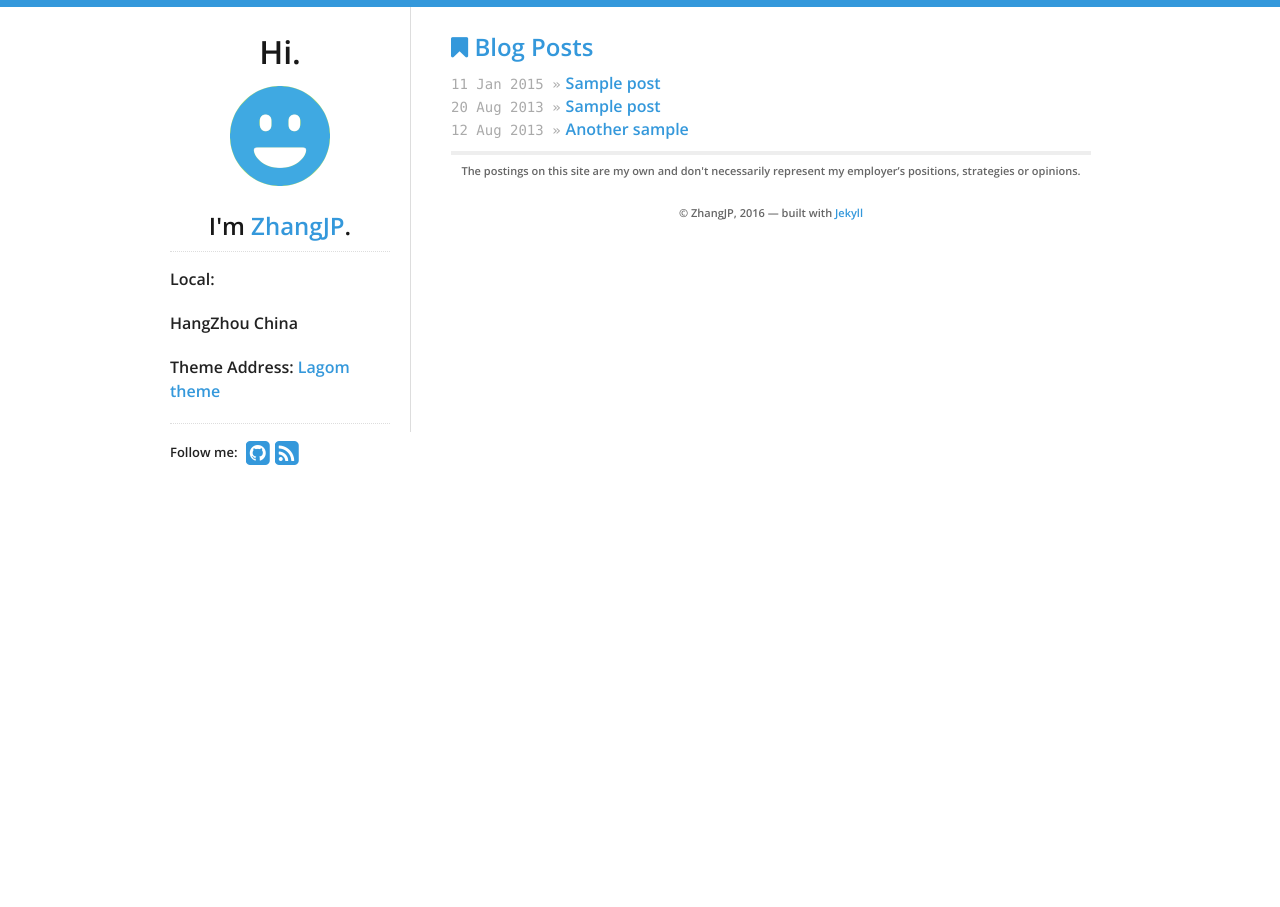
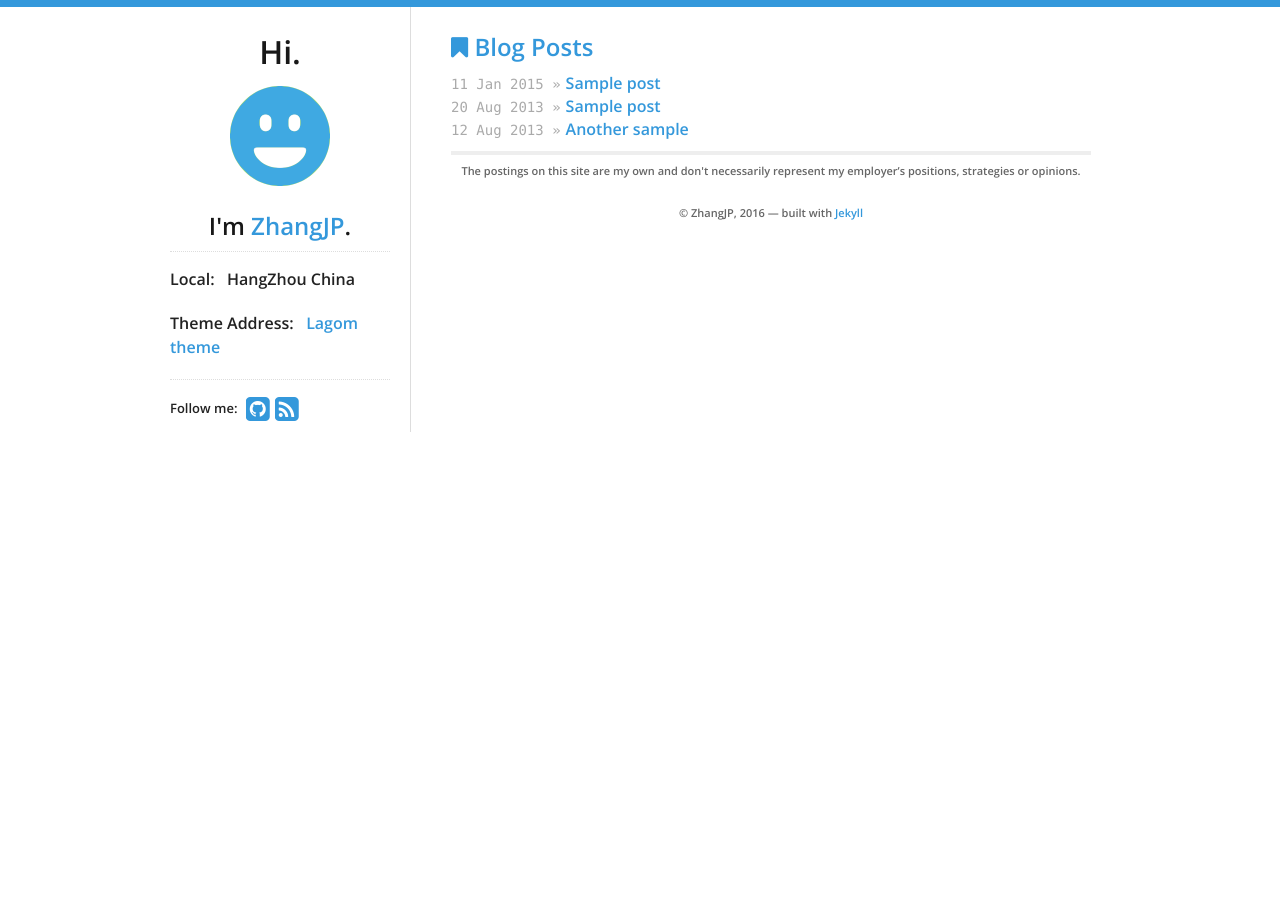
Before and after one commit to JPZJPZ/JPZJPZ.github.cn, a Jekyll site: the page built from index.html, in a window 1280 px wide. Built offline with Jekyll 4.4.1, drawn with Linux system fonts in a browser that asks for light colours; nearby versions of some CDN libraries.

Commit message:
base
base

```diff
--- a/_includes/sidebar.html
+++ b/_includes/sidebar.html
@@ -5,10 +5,9 @@
   </a>
   <h2>I'm <a href="/">{{ site.data.theme.name }}</a>.</h2>
   <div id="bio">
-    <p>Local:</p>
-	<p>  HangZhou China</p>
-	<p>Theme Address:
-	<a href = "https://github.com/swanson/lagom">  Lagom theme</a>
+    <p>Local: &nbsp HangZhou China</p>
+	<p>Theme Address: &nbsp
+	<a href = "https://github.com/swanson/lagom">Lagom theme</a>
   </div>
   <div id="social">
     {% include social.html %}
```
